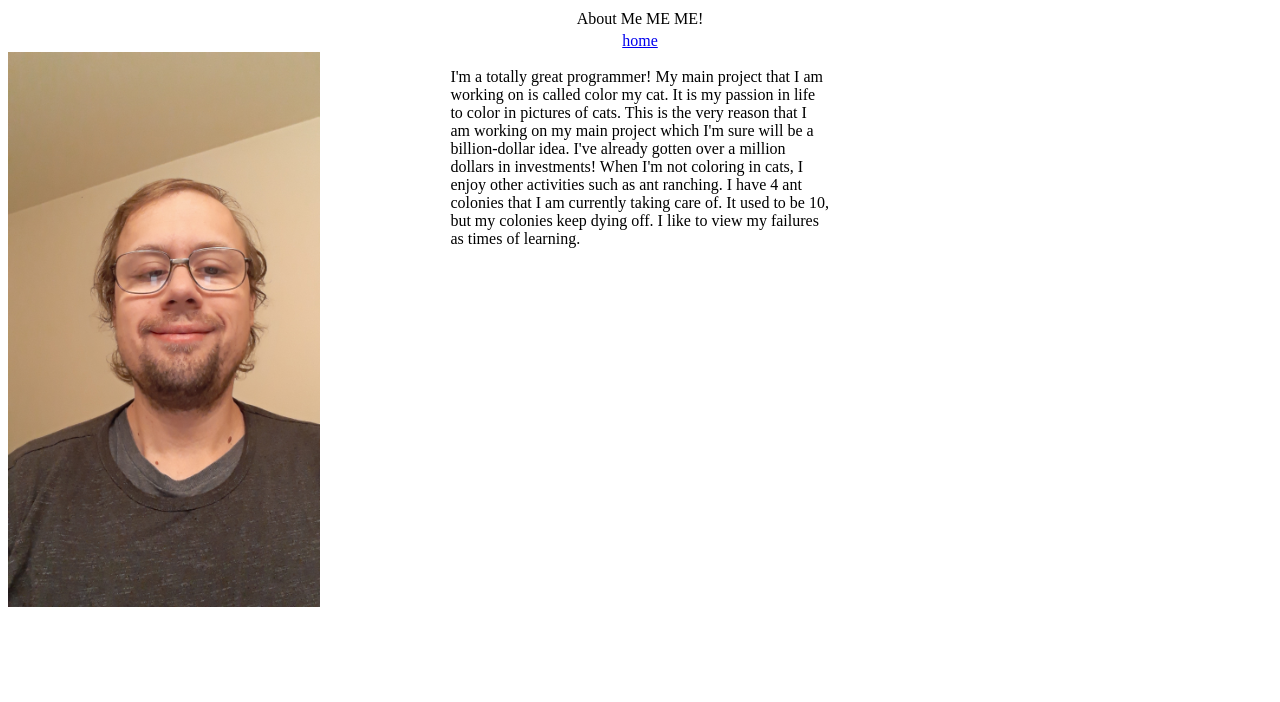
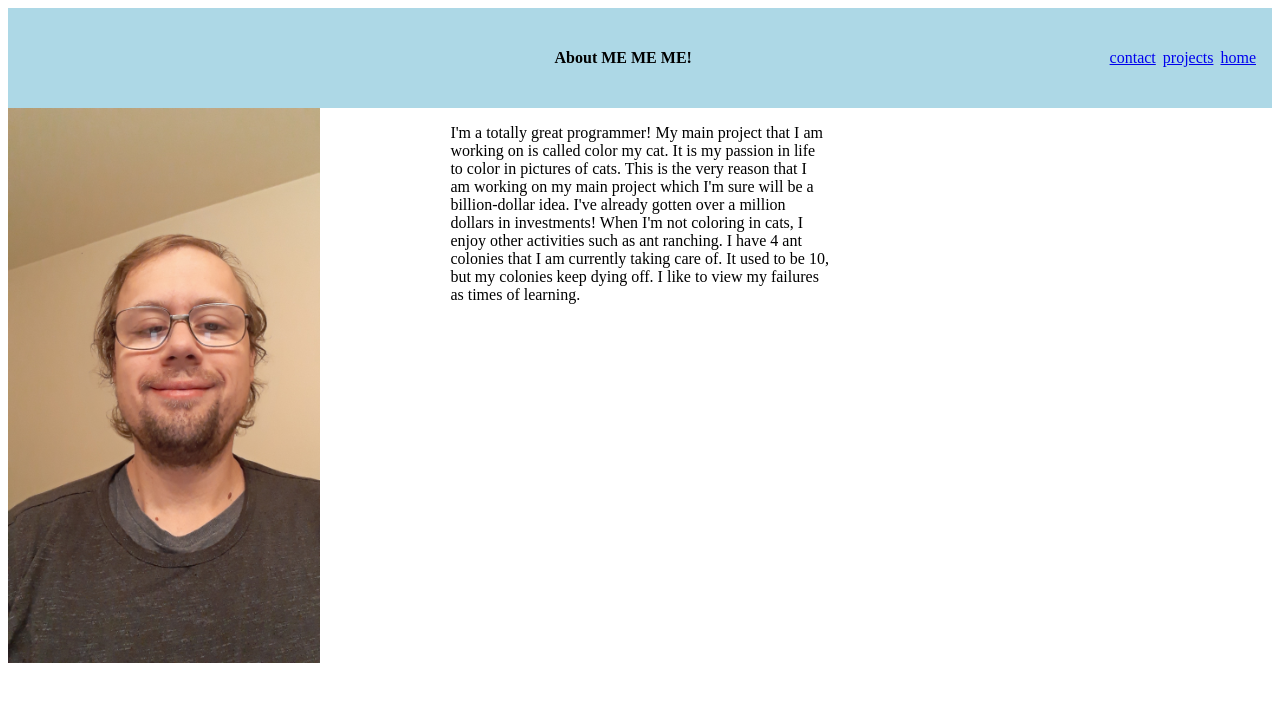
Before and after one commit to steven-halla/fake-portfolio, a plain HTML site: page aboutme.html in a window 1280 px wide. Drawn offline with Linux system fonts and the light colour scheme.

Commit message:
"made nav bar more consistent between pages

```diff
--- a/aboutme.html
+++ b/aboutme.html
@@ -12,12 +12,15 @@
 </head>
 
     <body>
-        <div class="about-me-top">
-            <p>About Me ME ME!</p>
-        </div>
-
-        <div class="about-me-header">
-            <a href="index.html">home</a>
+        <div class="project-header">
+            <div class="project-title">
+                <p>About ME ME ME!</p>
+            </div>
+            <div class="project-link">
+                <a href="contact.html">contact</a>
+                <a href="projects.html">projects</a>
+                <a href="index.html">home</a>
+            </div>
         </div>
         <div class="about-me-content">
             <div class="image-box">
--- a/styles.css
+++ b/styles.css
@@ -1,5 +1,9 @@
 .wrapper {
     display: flex;
+}
+
+.project-link a {
+    margin-right: 7px;
 }
 
 .project-image {
```
Also changed, not shown: contact.html (+9 -2 lines), index.html (+5 -5 lines), projects.html (+2 -0 lines).
